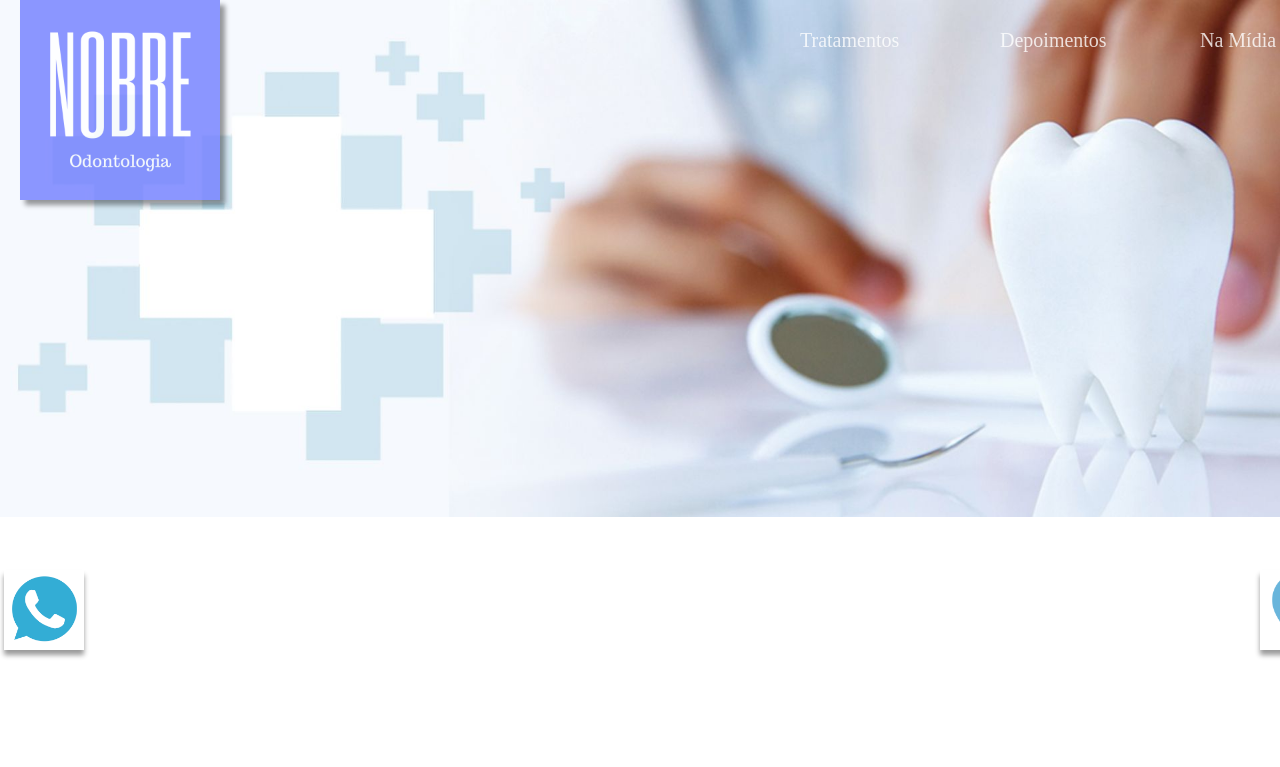
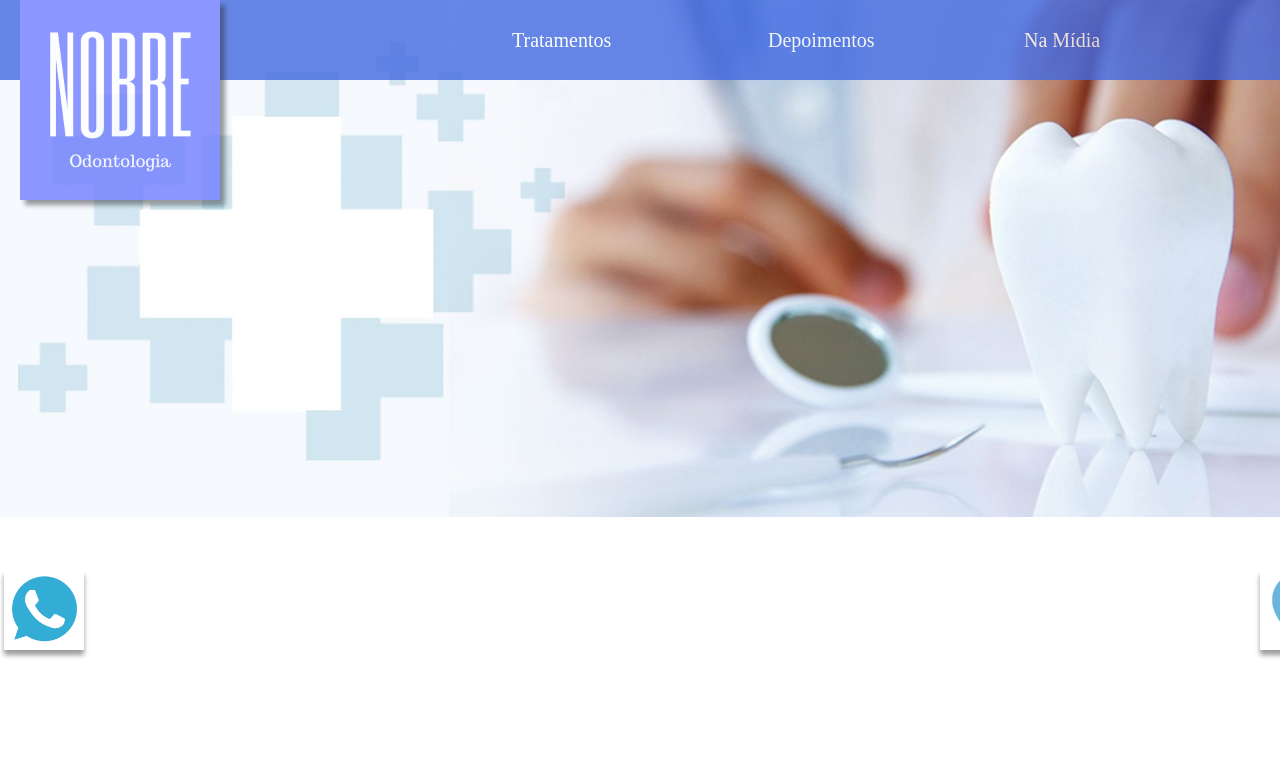
Before and after one commit to lucdee/Project, a plain HTML site: page index.html in a window 1280 px wide. Shown: the top 767 px of the page. Drawn offline with Linux system fonts and the light colour scheme.

Commit message:
Update style.css

```diff
--- a/css/style.css
+++ b/css/style.css
@@ -1,7 +1,7 @@
 #menu{
   background-color: #4169E1;
   width: 100%;
-  height: 100%auto;
+  height: 80px;
   position: fixed;
  opacity: 0.8;
 }
@@ -17,7 +17,7 @@
  text-decoration: none;
  color: white;
  font-size: 20px;
- margin-left: 800px;
+ margin-left: 40%;
  margin-top: 30px;
 }
 #botao1:hover{
@@ -36,7 +36,7 @@
  text-decoration: none;
  color: white;
  font-size: 20px;
- margin-left: 1000px;
+ margin-left: 60%;
  margin-top: 30px;
 }
 #botao3{
@@ -44,7 +44,7 @@
  text-decoration: none;
  color: white;
  font-size: 20px;
- margin-left: 1200px;
+ margin-left: 80%;
  margin-top: 30px;
 }
 
```
